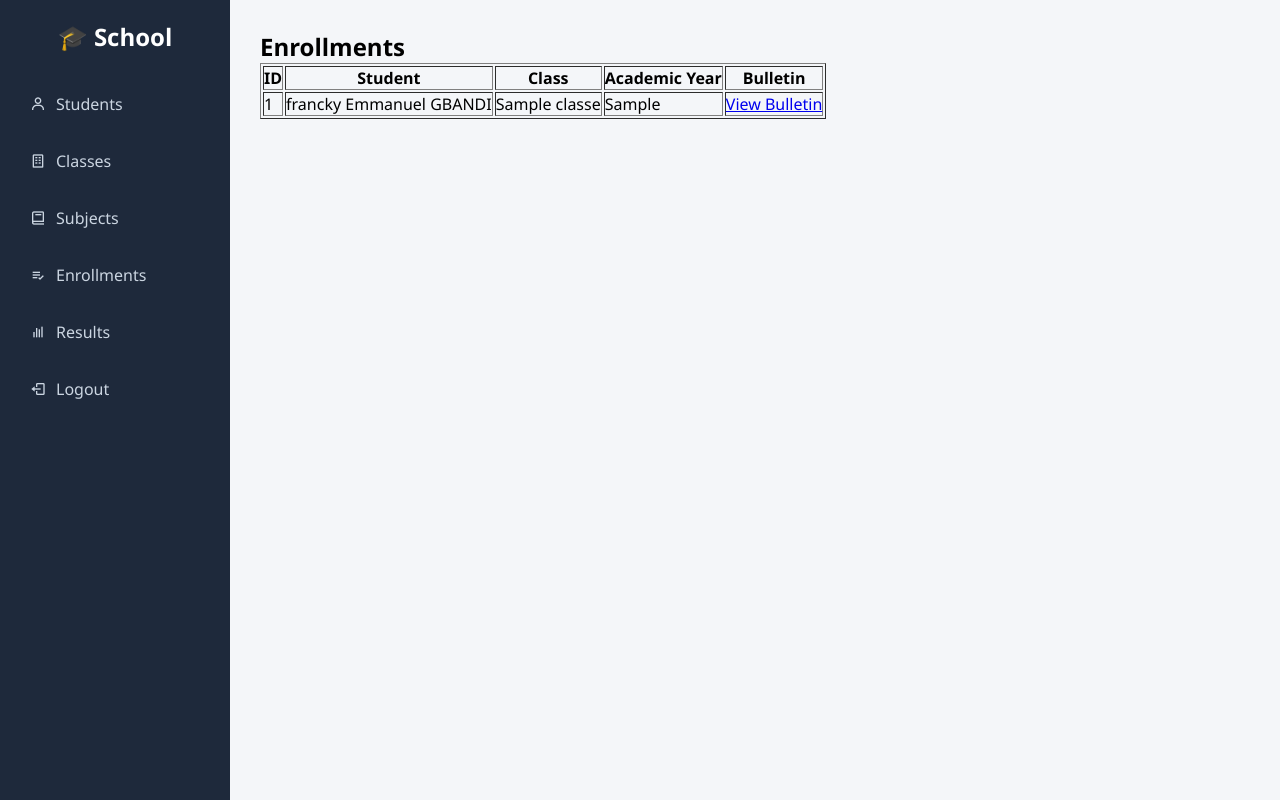
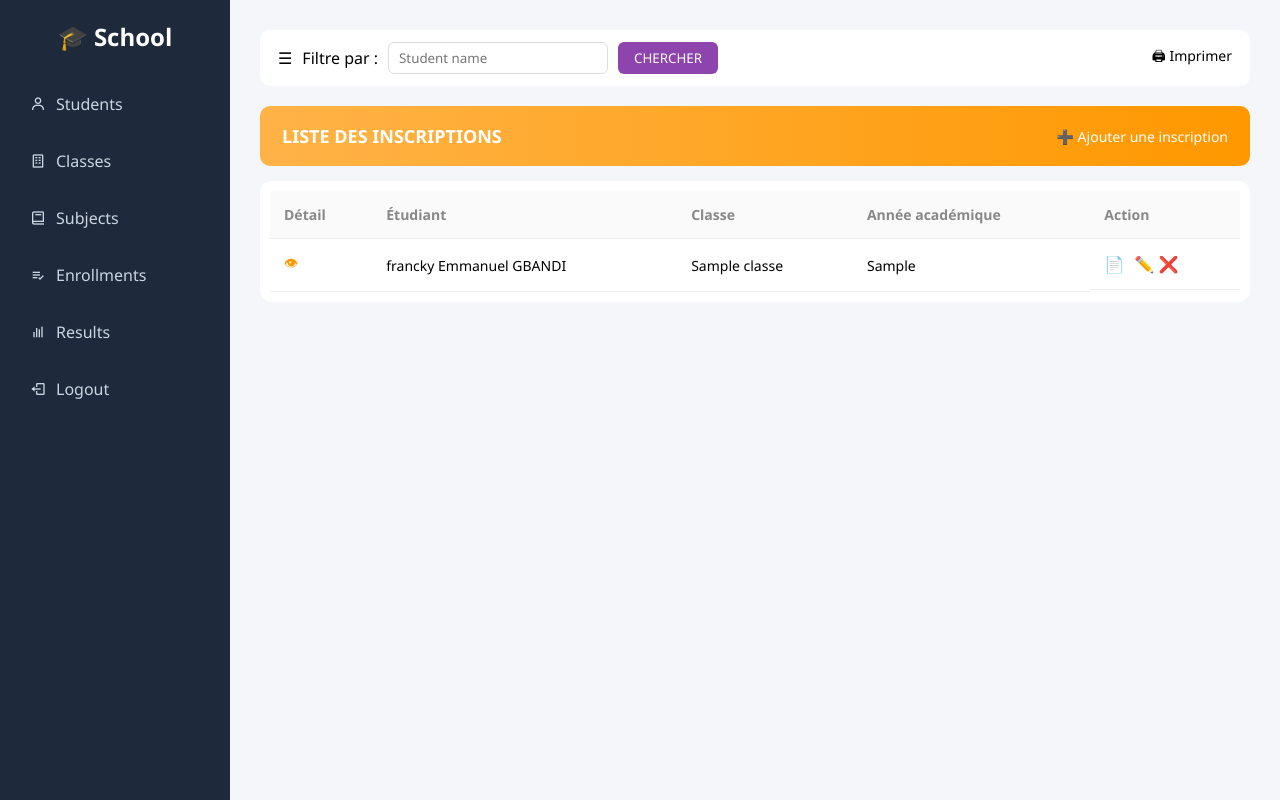
Before and after one commit to frankyshakespeare-ops/Student_management_system, a Flask app: page /enrollments in a window 1280 px wide. Run offline with Flask 3, Linux system fonts and the light colour scheme; a user stored in the database is signed in; data comes from the database, SQL or seed files in the repository; tables that the repository leaves empty hold one stand-in row (values such as "Sample post").

Commit message:
addition and improvement of the registration page design

```diff
--- /dev/null
+++ b/static/enrollments.css
@@ -0,0 +1,115 @@
+.enrollments-page {
+    width: 100%;
+}
+
+/* FILTER BAR */
+.filter-bar {
+    display: flex;
+    justify-content: space-between;
+    align-items: center;
+    background: #fff;
+    padding: 12px 18px;
+    border-radius: 10px;
+    margin-bottom: 20px;
+}
+
+.filter-left {
+    display: flex;
+    align-items: center;
+    gap: 10px;
+}
+
+.filter-left input {
+    padding: 6px 10px;
+    border: 1px solid #ddd;
+    border-radius: 6px;
+}
+
+.btn-search {
+    background: #8e44ad;
+    color: white;
+    border: none;
+    padding: 7px 16px;
+    border-radius: 6px;
+    cursor: pointer;
+}
+
+.btn-print {
+    background: transparent;
+    border: none;
+    font-size: 14px;
+    cursor: pointer;
+}
+
+/* HEADER */
+.enrollments-header {
+    background: linear-gradient(90deg, #ffb347, #ff9800);
+    color: white;
+    padding: 18px 22px;
+    border-radius: 10px;
+    display: flex;
+    justify-content: space-between;
+    align-items: center;
+    margin-bottom: 15px;
+}
+
+.enrollments-header h2 {
+    font-size: 18px;
+    font-weight: 600;
+}
+
+.add-enrollment {
+    color: white;
+    font-size: 14px;
+    text-decoration: none;
+}
+
+/* CARD */
+.enrollments-card {
+    background: white;
+    border-radius: 12px;
+    padding: 10px;
+}
+
+/* TABLE */
+table {
+    width: 100%;
+    border-collapse: collapse;
+}
+
+thead {
+    background: #fafafa;
+}
+
+th, td {
+    padding: 14px;
+    font-size: 14px;
+    border-bottom: 1px solid #eee;
+    text-align: left;
+}
+
+th {
+    color: #888;
+    font-weight: 600;
+}
+
+.detail {
+    color: #ff9800;
+    cursor: pointer;
+}
+
+.actions {
+    font-size: 16px;
+    display: flex;
+    gap: 10px;
+}
+
+.actions a {
+    text-decoration: none;
+}
+
+.empty {
+    text-align: center;
+    padding: 20px;
+    color: #999;
+}
--- a/templates/enrollments.html
+++ b/templates/enrollments.html
@@ -1,25 +1,69 @@
 {% extends "base.html" %}
 
+{% block extra_css %}
+<link rel="stylesheet" href="{{ url_for('static', filename='enrollments.css') }}">
+{% endblock %}
+
 {% block content %}
-<h2>Enrollments</h2>
-<table border="1">
+
+<div class="enrollments-page">
+
+    <!-- FILTER BAR -->
+    <div class="filter-bar">
+        <div class="filter-left">
+            <span class="filter-icon">☰</span>
+            <span>Filtre par :</span>
+            <input type="text" placeholder="Student name">
+            <button class="btn-search">CHERCHER</button>
+        </div>
+
+        <button class="btn-print">🖨 Imprimer</button>
+    </div>
+
+    <!-- HEADER -->
+    <div class="enrollments-header">
+        <h2>LISTE DES INSCRIPTIONS</h2>
+        <a href="{{ url_for('add_enrollment') }}" class="add-enrollment">
+            ➕ Ajouter une inscription
+        </a>
+    </div>
+
+    <!-- TABLE CARD -->
+    <div class="enrollments-card">
+        <table>
+            <thead>
                 <tr>
-        <th>ID</th>
-        <th>Student</th>
-        <th>Class</th>
-        <th>Academic Year</th>
-        <th>Bulletin</th>
+                    <th>Détail</th>
+                    <th>Étudiant</th>
+                    <th>Classe</th>
+                    <th>Année académique</th>
+                    <th>Action</th>
                 </tr>
+            </thead>
+
+            <tbody>
                 {% for e in enrollments %}
                 <tr>
-        <td>{{ e.id }}</td>
+                    <td class="detail">👁</td>
                     <td>{{ e.student_name }}</td>
                     <td>{{ e.class_name }}</td>
                     <td>{{ e.academic_year }}</td>
-        <td>
-            <a href="{{ url_for('bulletin', enrollment_id=e.id) }}">View Bulletin</a>
+                    <td class="actions">
+                        <a href="{{ url_for('bulletin', enrollment_id=e.id) }}">📄</a>
+                        ✏️ ❌
                     </td>
                 </tr>
                 {% endfor %}
+
+                {% if enrollments|length == 0 %}
+                <tr>
+                    <td colspan="5" class="empty">Aucune inscription trouvée</td>
+                </tr>
+                {% endif %}
+            </tbody>
         </table>
+    </div>
+
+</div>
+
 {% endblock %}
```
Lines whose indentation alone changed are shown as unchanged.
